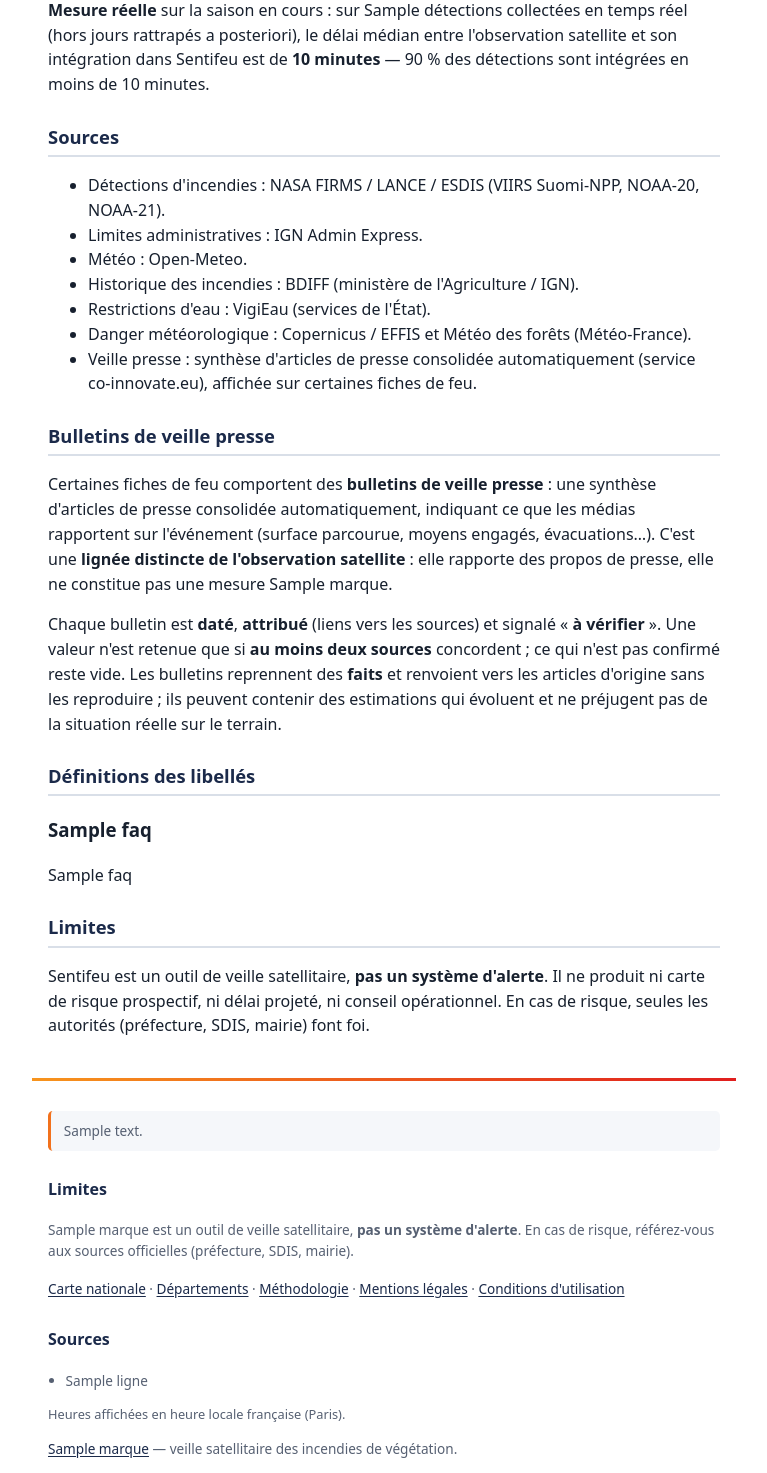
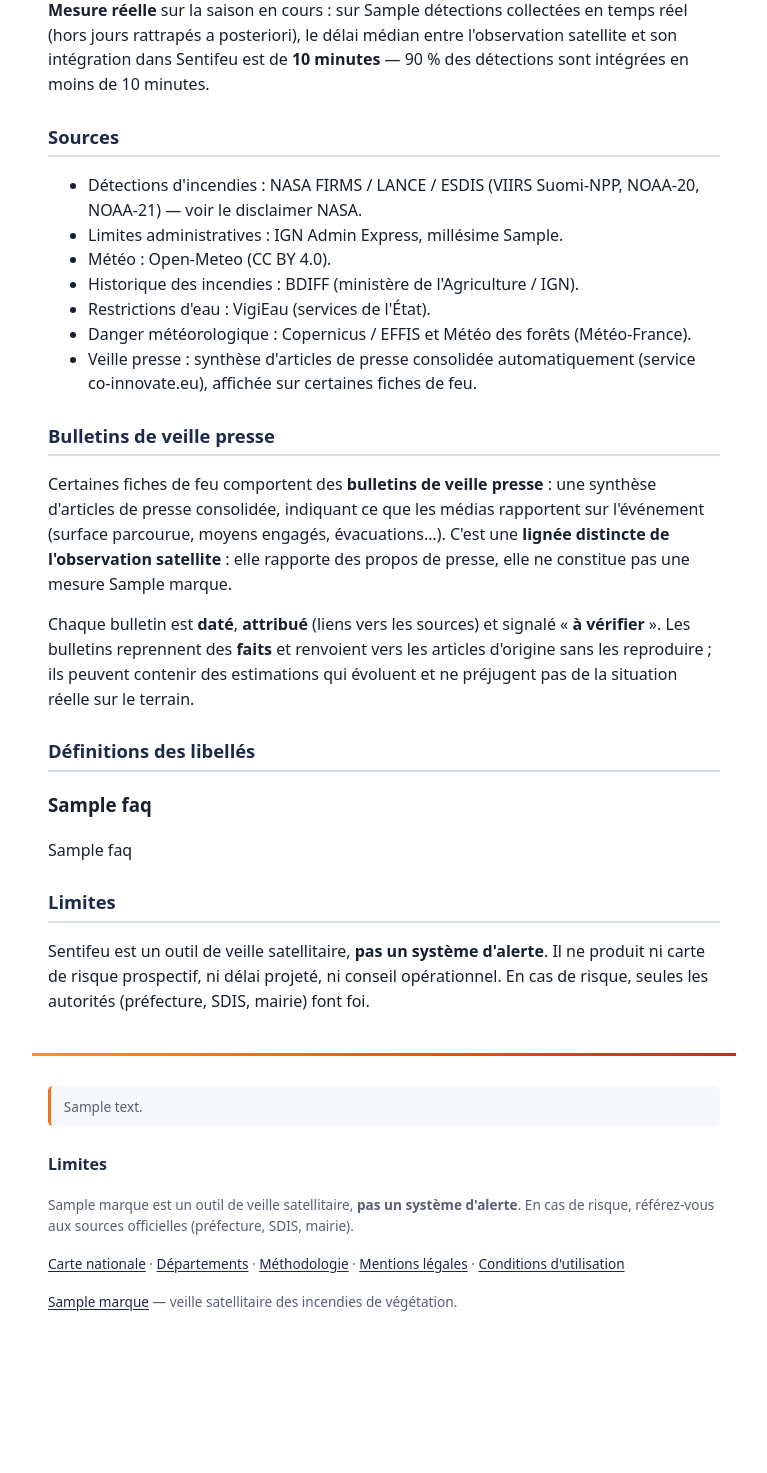
Before and after one commit to coinnovate/vigifeu, a Python web app: template templates/methodologie.html.j2 in a window 1280 px wide. Shown: the part 366-1839 px from the top of the page, without its empty margins (256-1023 px from the left). After the commit the page ends 1677 px from the top, so only its background shows below. Run offline with Jinja, Linux system fonts and the light colour scheme; the template is opened without the code that fills it: most values are stand-ins (such as "Sample title", 1, 10 or a date in 2020).

Commit message:
site: alléger le pied de page, attribution portée par la méthodologie
Retire du pied de page le bloc « Sources » (attributions) et la ligne
« Heures affichées » — redondants avec la méthodologie et les mentions.
L'attribution obligatoire (Spec 03 §2.7) est d'abord ENRICHIE sur la page
méthodologie (disclaimer NASA, Open-Meteo CC BY 4.0, millésime IGN via
pages.py), que le pied continue de lier → attribution préservée.

Méthodologie bulletins : retire la phrase « ≥2 sources » (trop précise)
et « automatiquement » (« consolidée »). Golden régénéré, assertion
d'attribution du test adaptée (lien /methodologie/ au lieu de NASA inline).

Co-Authored-By: Claude Opus 4.8 <noreply@anthropic.com>

```diff
--- a/src/vigifeu/generate/pages.py
+++ b/src/vigifeu/generate/pages.py
@@ -94,6 +94,9 @@ def build_static_pages(conn: sqlite3.Connection, config: dict, env: Environment)
                     graph=jsonld.render_graph(org, faq))
     ctx["faq"] = FAQ_LIBELLES
     ctx["latence_nrt"] = latence_nrt_stats(conn, config)   # mesure chiffrée (cadrage §15bis)
+    # Attribution des sources (millésime IGN) — la méthodologie porte désormais l'attribution
+    # complète (le pied de page ne la duplique plus, Spec 03 §2.7).
+    ctx["referentiel_millesime"] = gen["referentiel_millesime"]
     write_atomic(site / "methodologie" / "index.html", env.get_template("methodologie.html.j2").render(**ctx))
     n += 1
 
--- a/templates/_footer.html.j2
+++ b/templates/_footer.html.j2
@@ -1,6 +1,7 @@
 {#
-  Pied de page partagé (Spec 04 §2) : bloc latence (§2.6), encadré limites (§3.10),
-  attributions obligatoires (§2.7). Un composant unique réutilisé par toutes les fiches.
+  Pied de page partagé (Spec 04 §2) : bloc latence (§2.6), encadré limites (§3.10).
+  L'attribution des sources (§2.7) vit sur la page méthodologie (liée ci-dessous), plus
+  dupliquée ici. Un composant unique réutilisé par toutes les fiches.
 #}
 <footer class="pied">
 
@@ -19,19 +20,6 @@ En cas de risque, référez-vous aux sources officielles (préfecture, SDIS, mai
 </nav>
 </aside>
 
-{% if attributions %}
-<section class="attributions" aria-label="Sources et attributions">
-<h2>Sources</h2>
-<ul>
-{% for ligne in attributions %}
-<li>{{ ligne }}</li>
-{% endfor %}
-</ul>
-</section>
-{% endif %}
-
-<p class="note-heure">Heures affichées en heure locale française (Paris).</p>
-
 <p class="marque"><a href="/">{{ marque }}</a> — veille satellitaire des incendies de végétation.</p>
 
 </footer>
--- a/templates/methodologie.html.j2
+++ b/templates/methodologie.html.j2
@@ -23,9 +23,9 @@ en moins de {{ latence_nrt.p90_min }} minutes.</p>
 <section>
 <h2>Sources</h2>
 <ul>
-<li>Détections d'incendies : NASA FIRMS / LANCE / ESDIS (VIIRS Suomi-NPP, NOAA-20, NOAA-21).</li>
-<li>Limites administratives : IGN Admin Express.</li>
-<li>Météo : Open-Meteo.</li>
+<li>Détections d'incendies : NASA FIRMS / LANCE / ESDIS (VIIRS Suomi-NPP, NOAA-20, NOAA-21) — voir le disclaimer NASA.</li>
+<li>Limites administratives : IGN Admin Express, millésime {{ referentiel_millesime }}.</li>
+<li>Météo : Open-Meteo (CC BY 4.0).</li>
 <li>Historique des incendies : BDIFF (ministère de l'Agriculture / IGN).</li>
 <li>Restrictions d'eau : VigiEau (services de l'État).</li>
 <li>Danger météorologique : Copernicus / EFFIS et Météo des forêts (Météo-France).</li>
@@ -37,14 +37,13 @@ co-innovate.eu), affichée sur certaines fiches de feu.</li>
 <section>
 <h2>Bulletins de veille presse</h2>
 <p>Certaines fiches de feu comportent des <strong>bulletins de veille presse</strong> : une synthèse
-d'articles de presse consolidée automatiquement, indiquant ce que les médias rapportent sur l'événement
+d'articles de presse consolidée, indiquant ce que les médias rapportent sur l'événement
 (surface parcourue, moyens engagés, évacuations…). C'est une <strong>lignée distincte de l'observation
 satellite</strong> : elle rapporte des propos de presse, elle ne constitue pas une mesure {{ marque }}.</p>
 <p>Chaque bulletin est <strong>daté</strong>, <strong>attribué</strong> (liens vers les sources) et
-signalé « <strong>à vérifier</strong> ». Une valeur n'est retenue que si <strong>au moins deux
-sources</strong> concordent ; ce qui n'est pas confirmé reste vide. Les bulletins reprennent des
-<strong>faits</strong> et renvoient vers les articles d'origine sans les reproduire ; ils peuvent contenir
-des estimations qui évoluent et ne préjugent pas de la situation réelle sur le terrain.</p>
+signalé « <strong>à vérifier</strong> ». Les bulletins reprennent des <strong>faits</strong> et renvoient
+vers les articles d'origine sans les reproduire ; ils peuvent contenir des estimations qui évoluent et ne
+préjugent pas de la situation réelle sur le terrain.</p>
 </section>
 
 <section>
```
Also changed, not shown: tests/fixtures/golden/feu-2026-saumos.html (+0 -12 lines), tests/test_generate_feu.py (+3 -1 lines).
